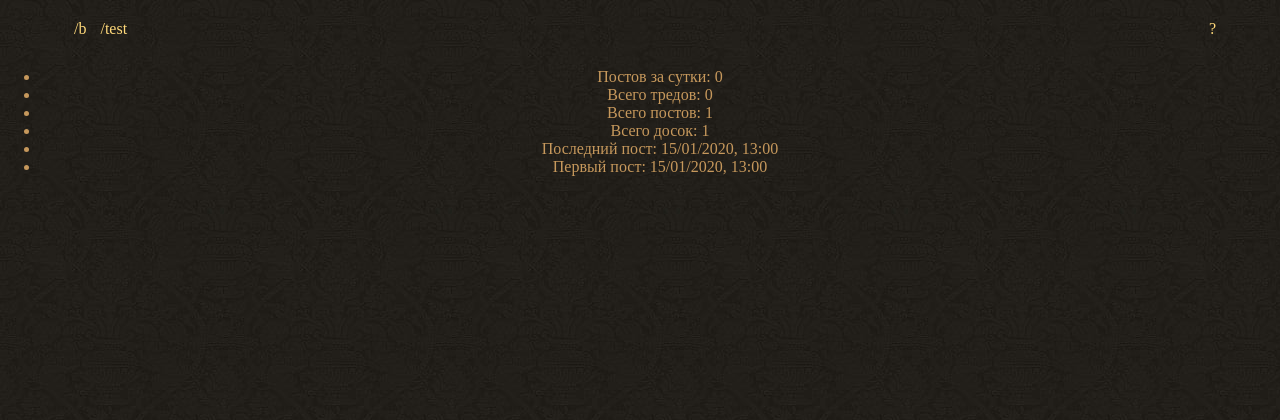
After one commit to sshh0/mboard, a Django app: page /info/ in a window 1280 px wide. The commit adds this page. Shown: the top 420 px of the page. Run offline with Django 4.2, Linux system fonts and the light colour scheme; tables that the repository leaves empty hold one stand-in row (values such as "Sample post"); parts of the project's set-up code (start-up, migrations or seed data) failed here and were passed over.

Commit message:
stats page

```diff
--- a/mboard/static/css/css.css
+++ b/mboard/static/css/css.css
@@ -14,6 +14,8 @@
 
 .header {
     margin-top: 20px;
+    margin-left: 5%;
+    margin-right: 5%;
 }
 
 .threadPage {
@@ -281,7 +283,6 @@ hr {
     float: right;
     margin-right: 3%;
     margin-bottom: 1%;
-    color: cornflowerblue;
     cursor: pointer;
     margin-left: 2%;
 }
@@ -292,7 +293,8 @@ hr {
 }
 
 .video-link {
-    display: flex;
+    font-size: 11px;
+    display: inline-block;
 }
 
 .video-thumb {
--- a/mboard/static/js/js.js
+++ b/mboard/static/js/js.js
@@ -4,7 +4,7 @@ const quickPostForm = document.getElementById('quickPostForm');
 const postsLinks = document.querySelectorAll('.post .postHeader .postLink, .opPost > .opPostHeader .postLink');
 const quickPostFormTextArea = document.querySelector('#quickPostForm > textarea');
 
-if (!document.querySelector('.container').matches(".captcha-error")) {
+if (document.querySelector('.threadList,.threadPage')) { // at least one class ("OR")
     if (document.querySelectorAll('.page-link').length === 1) document.querySelector('.page-link').hidden = true
     showQuickPostForm();
     dragPostForm(document.getElementById("quickPostHeader"));
@@ -111,7 +111,7 @@ function expandVideo(click) {
     let spanBtn = document.createElement('span');
     spanBtn.innerText = '[закрыть]';
     spanBtn.className = 'video-close-btn';
-    this.closest('.video-div').previousElementSibling.appendChild(spanBtn);
+    this.closest('.video-div').previousElementSibling.after(spanBtn);
     this.hidden = true;
     let expandedVideo = document.createElement('video');
     this.closest('.video-div').className = 'video-div-expanded';
--- a/mboard/urls.py
+++ b/mboard/urls.py
@@ -3,16 +3,17 @@ from django.conf.urls.static import static
 from django.urls import path
 from django.shortcuts import redirect
 from mboard.views import list_threads, get_thread, ajax_tooltips_onhover, ajax_load_new_posts, \
-    captcha_ajax_validation, ajax_posting
+    captcha_ajax_validation, ajax_posting, info_page
 
 app_name = 'mboard'
 
 urlpatterns = [
+    path('info/', info_page, name='info_page'),
     path('captcha_val/', captcha_ajax_validation),
     path('posting/', ajax_posting),
     path('', lambda request: redirect('mboard:list_threads', board='b')),
     path('<str:board>/', list_threads, name='list_threads'),
-    path('<str:board>/<int:pagenum>/', list_threads, name='list_threads'),
+    path('<str:board>/<int:pagenum>/', list_threads, name='threads_paginator'),
     path('<str:board>/thread/<int:thread_id>/', get_thread, name='get_thread'),
     path('<str:board>/thread/<int:thread_id>/<int:post_id>.json', ajax_tooltips_onhover),
     path('<str:board>/thread/<int:thread_id>.json', ajax_load_new_posts),
--- a/mboard/views.py
+++ b/mboard/views.py
@@ -1,3 +1,4 @@
+from datetime import datetime, timedelta
 from email.utils import parsedate_to_datetime
 from random import randint
 from captcha.models import CaptchaStore
@@ -72,14 +73,13 @@ def ajax_posting(request):
 
 
 def ajax_tooltips_onhover(request, thread_id, **kwargs):
-    if request.headers.get('X-Requested-With') == 'XMLHttpRequest':
-        if 'post_id' in kwargs:
-            post = Post.objects.get(pk=kwargs['post_id'])
-            thread = Post.objects.get(pk=thread_id)
-            posts_ids = {thread: thread.posts_ids()}
-            jsn = render_to_string(request=request, template_name='post.html',
-                                   context={'post': post, 'thread': thread, 'posts_ids': {thread.pk: thread.posts_ids()}})
-            return JsonResponse(jsn, safe=False)
+    if request.headers.get('X-Requested-With') == 'XMLHttpRequest' and 'post_id' in kwargs:
+        post = Post.objects.get(pk=kwargs['post_id'])
+        thread = Post.objects.get(pk=thread_id)
+        post_ids = {thread.pk: thread.posts_ids()}
+        jsn = render_to_string('post.html',
+                               {'post': post, 'thread': thread, 'posts_ids': post_ids}, request)
+        return JsonResponse(jsn, safe=False)
 
 
 @last_modified(lambda request, thread_id, **kwargs: Post.objects.get(pk=thread_id).bump)
@@ -114,3 +114,23 @@ def captcha_ajax_validation(request):
     else:
         json_data = {'status': 0}
     return JsonResponse(json_data)
+
+
+def info_page(request):
+    plast24h = Post.objects.all().filter(date__gte=datetime.now() - timedelta(hours=24)).count()
+    context = {'firstp_date': Post.objects.first().date,
+               'lastp_date': Post.objects.last().date,
+               'tcount': Post.objects.filter(thread=None).count(),
+               'pcount': Post.objects.count(),
+               'bcount': Board.objects.count(),
+               'plast24h': plast24h,
+               'board': 'Статистика'}
+    # total = 0
+    # for p in Post.objects.filter(Q(video__gt='') | Q(image__gt='')):
+    #     if p.video:
+    #         total += p.video.size
+    #     if p.image:
+    #         total += p.image.size
+    # context['totalsize'] = int(total / 1000)
+    # Post.objects.exclude(poster__exact="Анон").values_list('poster')
+    return HttpResponse(render_to_string('info_page.html', context, request))
--- a/templates/header.html
+++ b/templates/header.html
@@ -1,7 +1,8 @@
 {% block header %}
-  <div class="header" style="margin-left: 5%">
+  <div class="header">
     {#    <a href="{% url 'mboard:main_page' %}" style="margin-left: 50px;">Home</a>#}
     <a href="{% url 'mboard:list_threads' 'b' %}" style="margin-left: 10px;">/b</a>
     <a href="{% url 'mboard:list_threads' 'test' %}" style="margin-left: 10px;">/test</a>
+    <a href="{% url 'mboard:info_page' %}" style="float: right;">?</a>
   </div>
 {% endblock header %}
--- /dev/null
+++ b/templates/info_page.html
@@ -0,0 +1,11 @@
+{% include '_base.html' %}
+{% block content %}
+  <ul style="text-align: center">
+    <li>Постов за сутки: {{ plast24h }}</li>
+    <li>Всего тредов: {{ tcount }}</li>
+    <li>Всего постов: {{ pcount }}</li>
+    <li>Всего досок: {{ bcount }}</li>
+    <li>Последний пост: {{ lastp_date|date:'d/m/Y, H:i' }}</li>
+    <li>Первый пост: {{ firstp_date|date:'d/m/Y, H:i' }}</li>
+  </ul>
+{% endblock %}
--- a/templates/pagination.html
+++ b/templates/pagination.html
@@ -8,9 +8,9 @@
       <span class="page-link">{{ paginator.ELLIPSIS }}</span>
     {% else %}
       {% if page == 1 %}
-        <a class="page-link" href="{% url 'mboard:list_threads' board page %}">[{{ page }}]</a>
+        <a class="page-link" href="{% url 'mboard:threads_paginator' board page %}">[{{ page }}]</a>
       {% else %}
-        <a class="page-link" href="{% url 'mboard:list_threads' board page %}">[{{ page }}]</a>
+        <a class="page-link" href="{% url 'mboard:threads_paginator' board page %}">[{{ page }}]</a>
       {% endif %}
     {% endif %}
   {% endif %}
```
